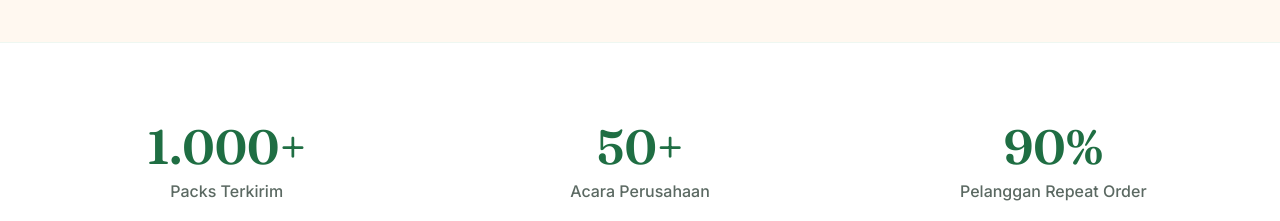
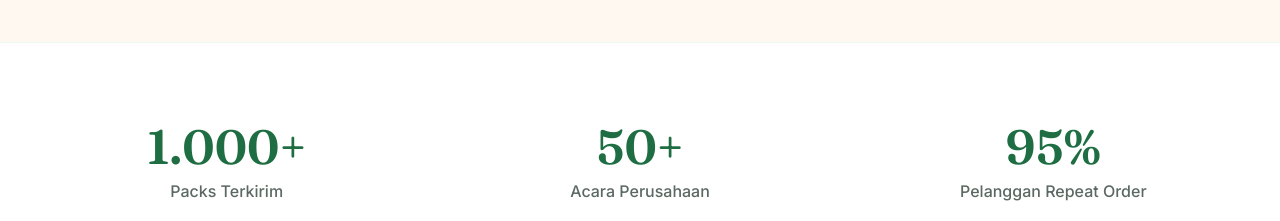
Before and after one commit to dzarmarto/DfreshFruit, a React (Vite) app: page / in a window 1280 px wide. Shown: the part 940-1161 px from the top of the page. Built offline with nearby package versions, Linux system fonts and the light colour scheme.

Commit message:
Update SocialProof.jsx

```diff
--- a/src/components/SocialProof.jsx
+++ b/src/components/SocialProof.jsx
@@ -3,7 +3,7 @@ import useReveal from '../hooks/useReveal'
 const STATS = [
   { value: '1.000+', label: 'Packs Terkirim' },
   { value: '50+', label: 'Acara Perusahaan' },
-  { value: '90%', label: 'Pelanggan Repeat Order' },
+  { value: '95%', label: 'Pelanggan Repeat Order' },
 ]
 
 const LOGOS = [
```
